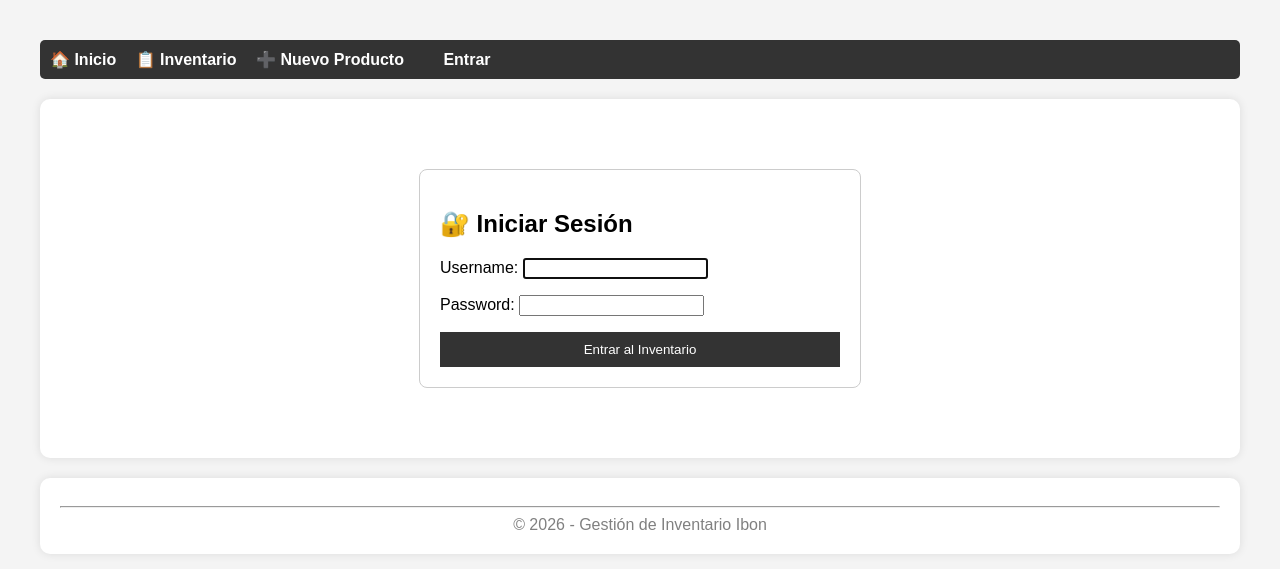
After one commit to batlarson/inventario_django, a Django app: page /login/ in a window 1280 px wide. The commit adds this page. Shown: the top 569 px of the page. Run offline with Django 5.2, Linux system fonts and the light colour scheme.

Commit message:
Login funcional y arquitectura de templates finalizada

```diff
--- a/inventario_core/urls.py
+++ b/inventario_core/urls.py
@@ -16,8 +16,11 @@ Including another URLconf
 """
 from django.contrib import admin
 from django.urls import path, include
+from django.contrib.auth import views as auth_views
 
 urlpatterns = [
     path('admin/', admin.site.urls),
     path('productos/', include('productos.urls')),
+    path('login/', auth_views.LoginView.as_view(), name='login'),
+    path('logout/', auth_views.LogoutView.as_view(), name='logout'),
 ]
--- a/productos/models.py
+++ b/productos/models.py
@@ -1,6 +1,4 @@
 from django.db import models
-
-
 
 class Categoria(models.Model):
     nombre = models.CharField(max_length=100)
--- a/productos/templates/productos/base.html
+++ b/productos/templates/productos/base.html
@@ -26,6 +26,17 @@
         <a href="{% url 'bienvenida' %}">🏠 Inicio</a>
         <a href="{% url 'listado' %}">📋 Inventario</a>
         <a href="{% url 'crear' %}">➕ Nuevo Producto</a>
+        {% if user.is_authenticated %}
+            <span style="color: white; margin-left: 20px;">Hola, {{ user.username }}</span>
+            <form action="{% url 'logout' %}" method="post" style="display: inline;">
+                {% csrf_token %}
+                <button type="submit" style="background: none; border: none; color: #ff4d4d; cursor: pointer; margin-left: 10px;">
+                    Cerrar Sesión
+                </button>
+            </form>
+        {% else %}
+            <a href="{% url 'login' %}" style="color: white; margin-left: 20px;">Entrar</a>
+        {% endif %}
     </nav>
 
     <div class="contenedor">
--- /dev/null
+++ b/templates/registration/login.html
@@ -0,0 +1,14 @@
+{% extends 'productos/base.html' %}
+
+{% block contenido %}
+<div style="max-width: 400px; margin: 50px auto; padding: 20px; border: 1px solid #ccc; border-radius: 8px;">
+    <h2>🔐 Iniciar Sesión</h2>
+    <form method="post">
+        {% csrf_token %}
+        {{ form.as_p }}
+        <button type="submit" style="width: 100%; padding: 10px; background-color: #333; color: white; border: none; cursor: pointer;">
+            Entrar al Inventario
+        </button>
+    </form>
+</div>
+{% endblock %}
```
Also changed, not shown: inventario_core/settings.py (+5 -2 lines).
